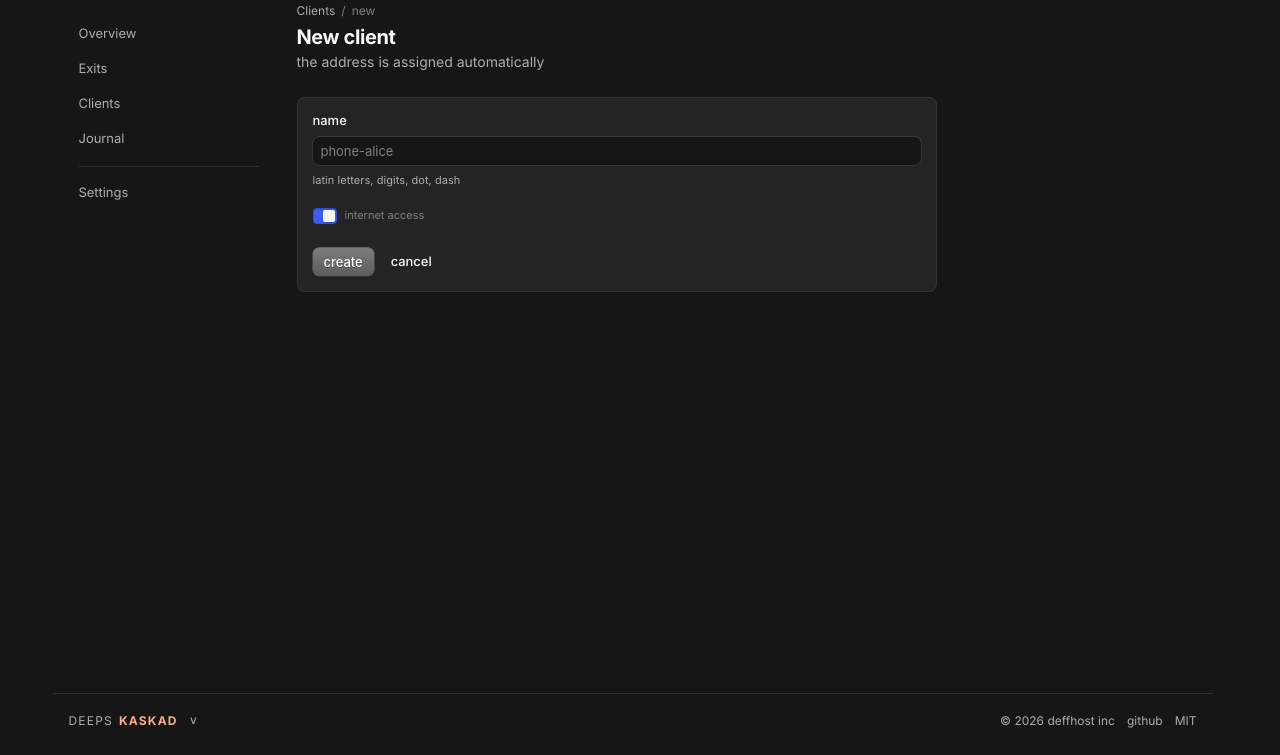
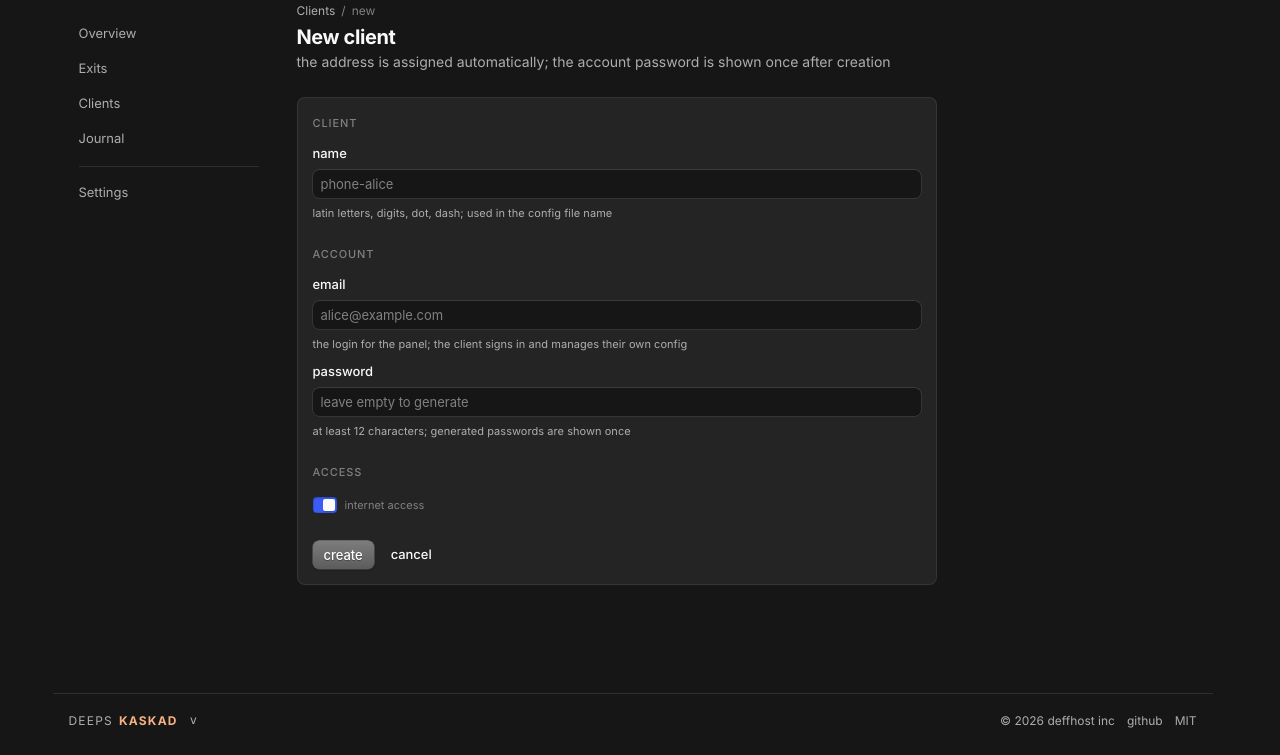
Before and after one commit to lange232/deeps-kaskad, a FastAPI app: template panel/templates/client_new.html in a window 1280 px wide. Shown: the part 45-800 px from the top of the page. Run offline with FastAPI, Linux system fonts and the light colour scheme; the template is opened without the code that fills it, so the values that code supplies are empty; parts of the project's set-up code (start-up, migrations or seed data) failed here and were passed over.

Commit message:
Create the account together with the client
A client without an account cannot reach the panel, so the new client form
now asks for the login email and an optional password, creates both rows in
one transaction and shows a generated password once on the client page.
Duplicate emails are rejected before the client is created.

```diff
--- a/panel/app.py
+++ b/panel/app.py
@@ -1035,6 +1035,8 @@ def client_page(
 def create_client(
     request: Request,
     name: str = Form(...),
+    email: str = Form(...),
+    password: str = Form(""),
     internet: str = Form(""),
     exits: list[int] = Form([]),
     csrf_token: str = Form(...),
@@ -1049,6 +1051,18 @@ def create_client(
 
     if not NAME_RE.match(name):
         return fail("name: latin letters, digits, dot, dash; up to 32 characters")
+
+    email = normalize_email(email)
+    problem = email_error(email)
+    if problem:
+        return fail(problem)
+    password = password or secrets.token_urlsafe(12)
+    problem = password_error(password)
+    if problem:
+        return fail(problem)
+    with db() as conn:
+        if conn.execute("SELECT 1 FROM users WHERE email = ?", (email,)).fetchone():
+            return fail("email is already used by another account")
 
     c = cfg()
     rows = client_rows()
@@ -1060,21 +1074,29 @@ def create_client(
         return fail(str(exc))
 
     private = genkey()
+    now = datetime.now(timezone.utc).isoformat(timespec="seconds")
     with db() as conn:
         cur = conn.execute(
             "INSERT INTO clients (name, ip, public_key, private_key, preshared_key, enabled, created_at, internet) "
             "VALUES (?, ?, ?, ?, ?, 1, ?, ?)",
-            (name, ip, pubkey(private), private, genpsk(),
-             datetime.now(timezone.utc).isoformat(timespec="seconds"),
-             1 if internet else 0),
+            (name, ip, pubkey(private), private, genpsk(), now, 1 if internet else 0),
         )
         cid = cur.lastrowid
         for eid in exits:
             conn.execute("INSERT OR IGNORE INTO client_exits (client_id, exit_id) VALUES (?, ?)", (cid, eid))
+        conn.execute(
+            "INSERT INTO users (client_id, email, password_hash, enabled, token_version, created_at) "
+            "VALUES (?, ?, ?, 1, 1, ?)",
+            (cid, email, hash_password(password), now),
+        )
     audit("client_added", f"{name} {ip}")
+    audit("account_created", f"{name} {email}")
     apply_conf(c)
     apply_routing()
-    return RedirectResponse(f"/clients/{cid}?ok=client+created", status_code=303)
+    return RedirectResponse(
+        f"/clients/{cid}?ok=client+created&newpw={quote(stash_secret(password))}",
+        status_code=303,
+    )
 
 
 @app.post("/clients/{cid}/access")
--- a/panel/templates/client_new.html
+++ b/panel/templates/client_new.html
@@ -4,7 +4,9 @@
 <div class="crumbs"><a href="/clients">Clients</a><span>/</span><span>new</span></div>
 <div class="page-head">
   <h1>New client</h1>
-  <p class="oc-muted">the address is assigned automatically</p>
+  <p class="oc-muted">
+    the address is assigned automatically; the account password is shown once after creation
+  </p>
 </div>
 
 {% if err %}<div class="oc-alert oc-alert--danger" style="margin-bottom:16px"><span class="oc-dot" style="margin-top:7px"></span><div class="oc-alert__body">{{ err }}</div></div>{% endif %}
@@ -12,19 +14,34 @@
 <div class="oc-panel" style="padding:16px; max-width:640px">
   <form method="post" action="/clients">
     <input type="hidden" name="csrf_token" value="{{ csrf }}">
+
+    <p class="oc-section__title" style="margin:0 0 12px">client</p>
     <label class="oc-field">
       <span class="oc-field__label">name</span>
       <input class="oc-input" type="text" name="name" placeholder="phone-alice" required maxlength="32" spellcheck="false">
-      <span class="oc-hint">latin letters, digits, dot, dash</span>
+      <span class="oc-hint">latin letters, digits, dot, dash; used in the config file name</span>
     </label>
 
-    <div style="margin-top:18px">
-      <label class="oc-switch">
-        <input type="checkbox" name="internet" value="1" checked>
-        <span class="oc-switch__track"><span class="oc-switch__thumb"></span></span>
-        internet access
-      </label>
-    </div>
+    <p class="oc-section__title" style="margin:24px 0 12px">account</p>
+    <label class="oc-field">
+      <span class="oc-field__label">email</span>
+      <input class="oc-input" type="email" name="email" placeholder="alice@example.com" required
+             autocapitalize="none" spellcheck="false">
+      <span class="oc-hint">the login for the panel; the client signs in and manages their own config</span>
+    </label>
+    <label class="oc-field" style="margin-top:12px">
+      <span class="oc-field__label">password</span>
+      <input class="oc-input" type="text" name="password" autocomplete="off"
+             placeholder="leave empty to generate">
+      <span class="oc-hint">at least 12 characters; generated passwords are shown once</span>
+    </label>
+
+    <p class="oc-section__title" style="margin:24px 0 12px">access</p>
+    <label class="oc-switch">
+      <input type="checkbox" name="internet" value="1" checked>
+      <span class="oc-switch__track"><span class="oc-switch__thumb"></span></span>
+      internet access
+    </label>
 
     {% if routed %}
     <p class="oc-section__title" style="margin:20px 0 10px">subnet access</p>
@@ -39,7 +56,7 @@
     </div>
     {% endif %}
 
-    <div class="actions" style="margin-top:20px">
+    <div class="actions" style="margin-top:24px">
       <button class="oc-btn oc-btn--contrast">create</button>
       <a class="oc-btn oc-btn--ghost" href="/clients">cancel</a>
     </div>
```
Also changed, not shown: CHANGELOG.md, 1 other file.
